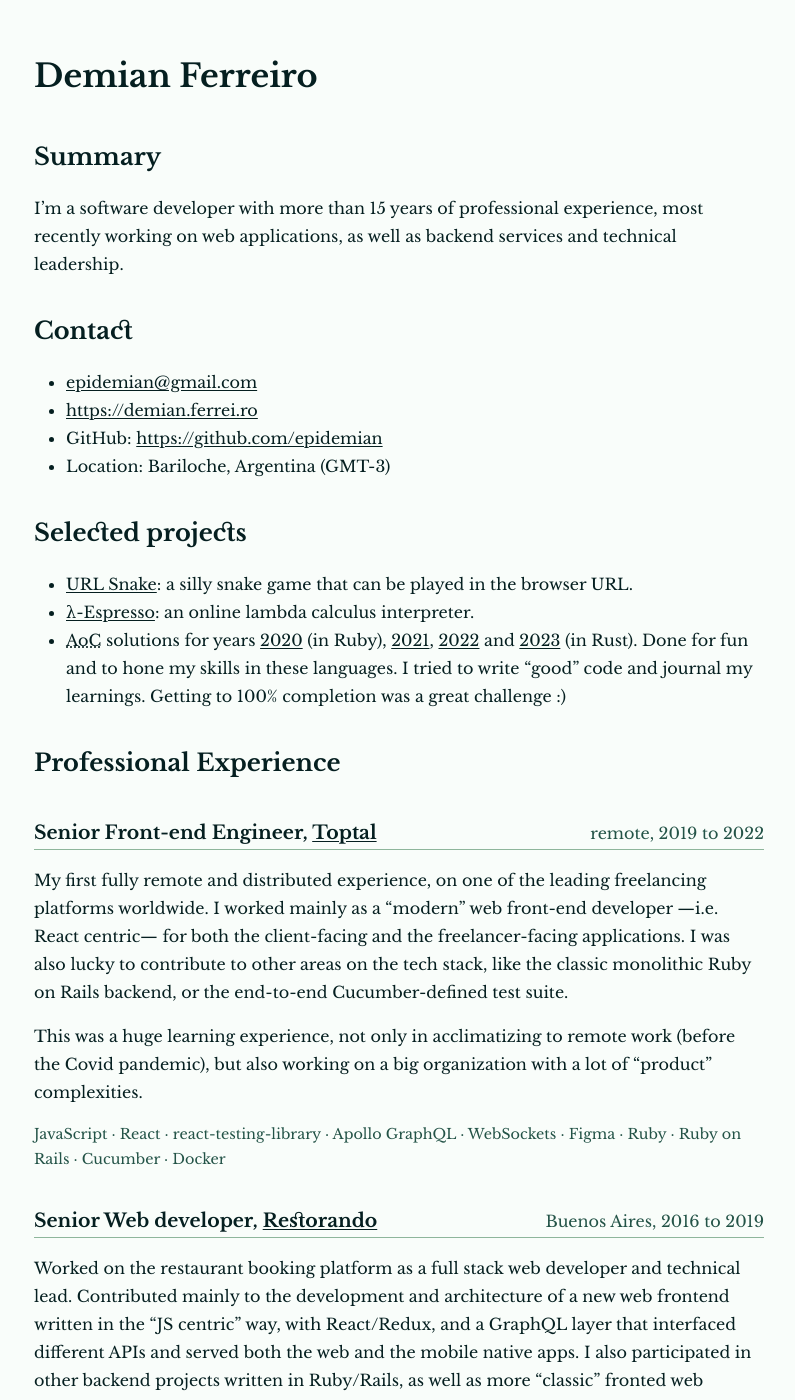
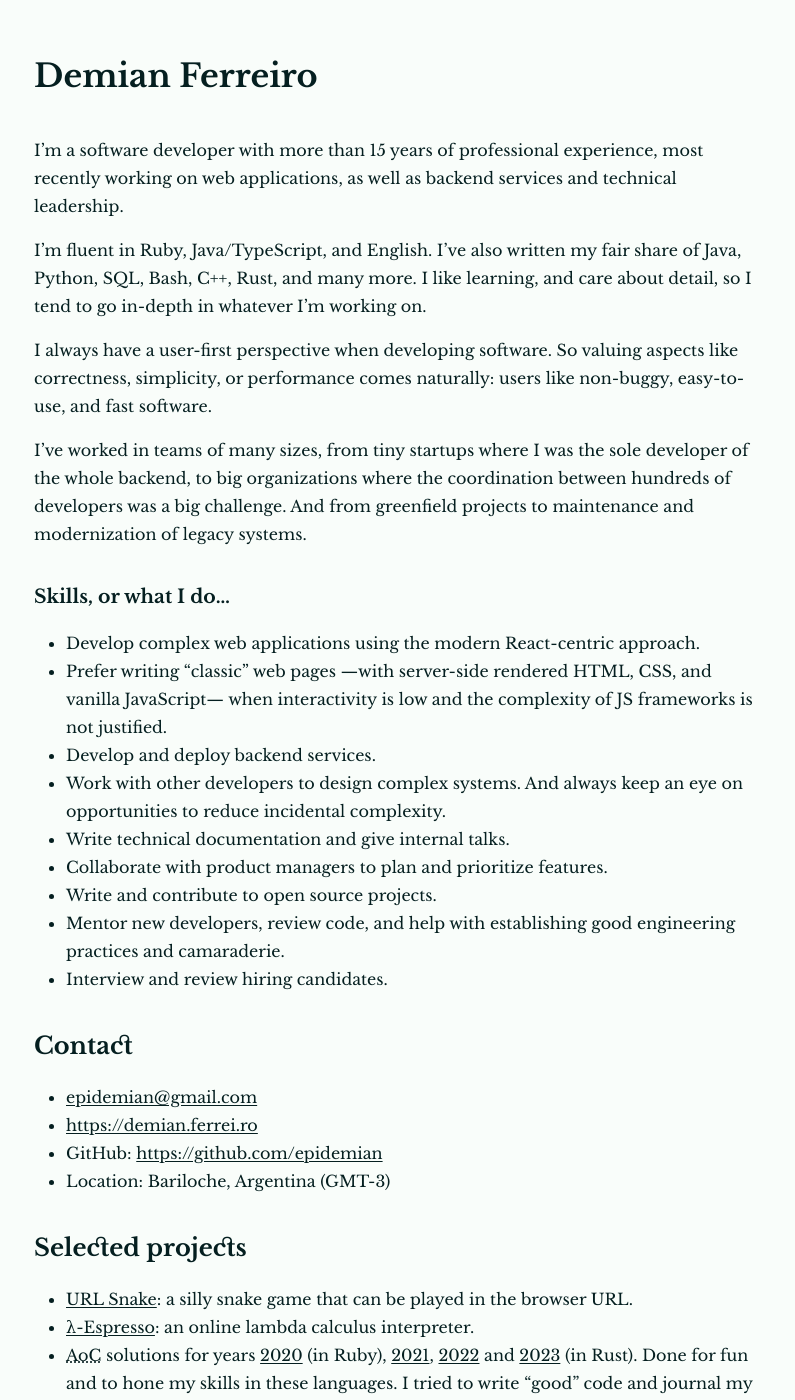
Before and after one commit to epidemian/epidemian.github.io, a Jekyll site: the page built from resume.md, in a window 1280 px wide and 1400 px high. Shown: the whole window, without its empty margins (241-1036 px from the left). Built offline with Jekyll 4.4.1, drawn with Linux system fonts in a browser that asks for light colours.

Commit message:
Résumé: add intro

```diff
--- a/_data/resume_en.yaml
+++ b/_data/resume_en.yaml
@@ -1,16 +1,34 @@
 title: Résumé
 sections:
-  - title: Summary
-    md: |
+  - content: |
       I'm a software developer with more than 15 years of professional experience, most recently working on web applications, as well as backend services and technical leadership.
+
+      I'm fluent in Ruby, Java/TypeScript, and English. I've also written my fair share of Java, Python, SQL, Bash, C++, Rust, and many more. I like learning, and care about detail, so I tend to go in-depth in whatever I'm working on.
+
+      I always have a user-first perspective when developing software. So valuing aspects like correctness, simplicity, or performance comes naturally: users like non-buggy, easy-to-use, and fast software.
+
+      I've worked in teams of many sizes, from tiny startups where I was the sole developer of the whole backend, to big organizations where the coordination between hundreds of developers was a big challenge. And from greenfield projects to maintenance and modernization of legacy systems.
+
+      ### Skills, or what I do...
+
+      - Develop complex web applications using the modern React-centric approach.
+      - Prefer writing "classic" web pages —with server-side rendered HTML, CSS, and vanilla JavaScript— when interactivity is low and the complexity of JS frameworks is not justified.
+      - Develop and deploy backend services.
+      - Work with other developers to design complex systems. And always keep an eye on opportunities to reduce incidental complexity.
+      - Write technical documentation and give internal talks.
+      - Collaborate with product managers to plan and prioritize features.
+      - Write and contribute to open source projects.
+      - Mentor new developers, review code, and help with establishing good engineering practices and camaraderie.
+      - Interview and review hiring candidates.
+
   - title: Contact
-    md: |
+    content: |
       - <epidemian@gmail.com>
       - <https://demian.ferrei.ro>
       - GitHub: <https://github.com/epidemian>
       - Location: Bariloche, Argentina (GMT-3)
   - title: Selected projects
-    md: |
+    content: |
       - [URL Snake](https://demian.ferrei.ro/snake): a silly snake game that can be played in the browser URL.
       - [λ-Espresso](https://demian.ferrei.ro/lambda-espresso/): an online lambda calculus interpreter.
       - <abbr title="Advent of Code">AoC</abbr> solutions for years [2020](https://github.com/epidemian/advent-of-code-2020) (in Ruby), [2021](https://github.com/epidemian/advent-of-code-2021), [2022](https://github.com/epidemian/advent-of-code-2022) and [2023](https://github.com/epidemian/advent-of-code-2023) (in Rust). Done for fun and to hone my skills in these languages. I tried to write "good" code and journal my learnings. Getting to 100% completion was a great challenge :)
--- a/_layouts/resume.html
+++ b/_layouts/resume.html
@@ -37,7 +37,7 @@ body:has(.resume) .wrapper {
 
   {%- for section in resume.sections -%}
     <h2>{{ section.title }}</h2>
-    {{ section.md | markdownify }}
+    {{ section.content | markdownify }}
     {%- for item in section.items -%}
       <div class="xp-item">
         <h3>
```
